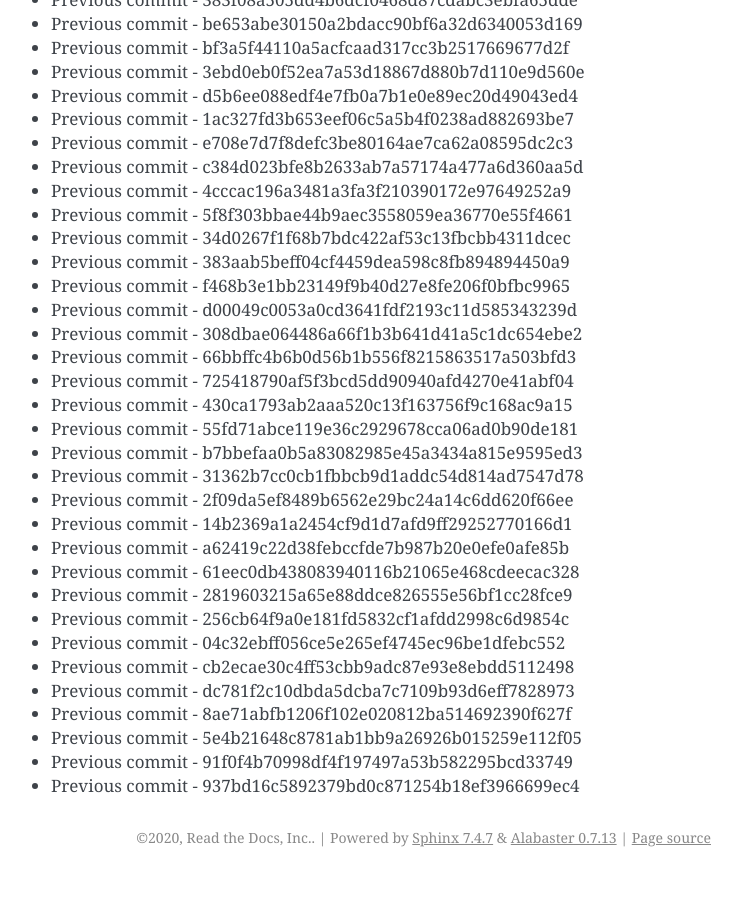
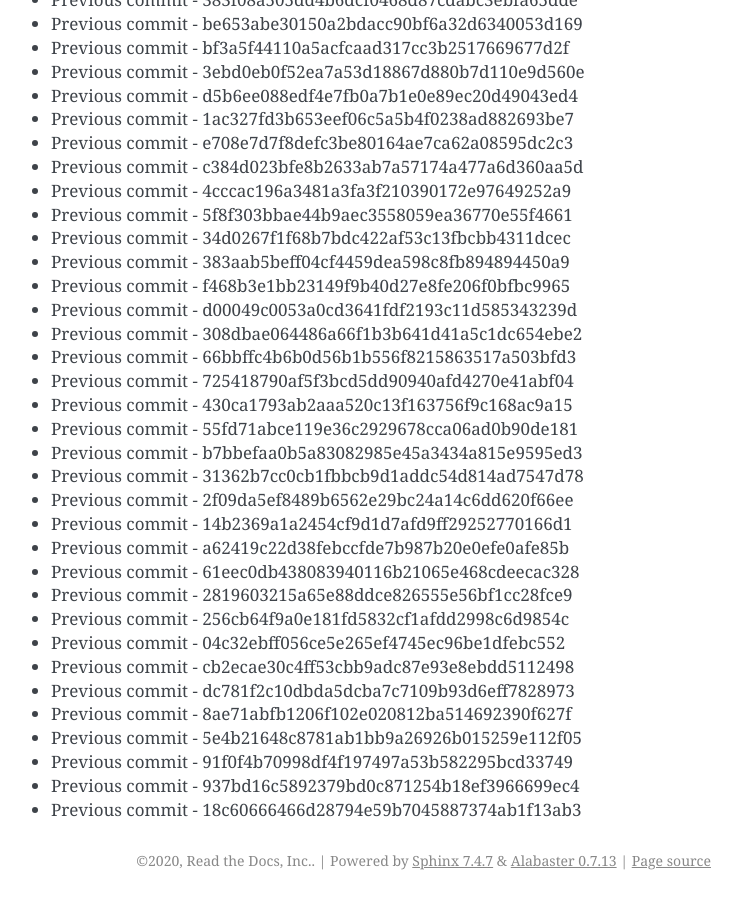
Before and after one commit to readthedocs/rtd-git-stresstest, a Sphinx documentation site: the page built from docs/updates.rst, in a window 1280 px wide and 900 px high, scrolled down 100007 px. Shown: the whole window, without its empty margins (399-1141 px from the left). Built offline with Sphinx 7.4.7, drawn with Linux system fonts in a browser that asks for light colours; before the commit the page ends 100884 px from its top, so only the background shows below that.

Commit message:
Generating commit from previous: 18c60666466d28794e59b7045887374ab1f13ab3

```diff
--- a/docs/updates.rst
+++ b/docs/updates.rst
@@ -4234,3 +4234,4 @@ It can be tested for any performance characteristics.
 * Previous commit - 5e4b21648c8781ab1bb9a26926b015259e112f05
 * Previous commit - 91f0f4b70998df4f197497a53b582295bcd33749
 * Previous commit - 937bd16c5892379bd0c871254b18ef3966699ec4
+* Previous commit - 18c60666466d28794e59b7045887374ab1f13ab3
```
